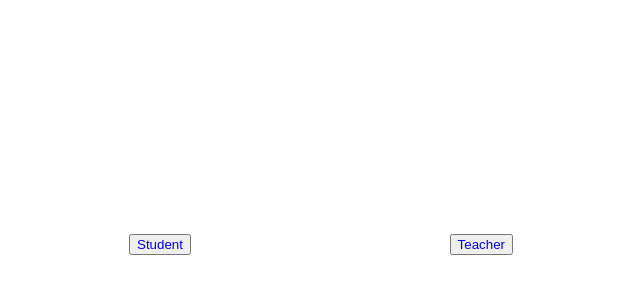
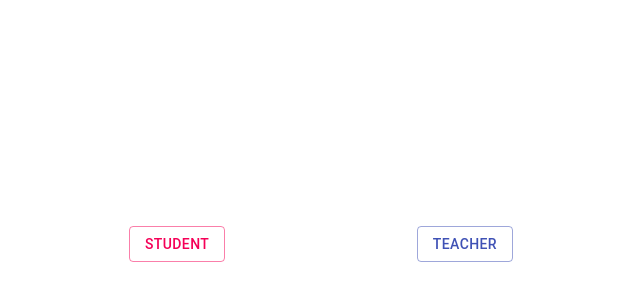
Before and after one commit to WildCodeSchool/2020-11-wns-paris-tamplo-projet-front, a React (Create React App) app: page / in a window 1280 px wide. Shown: the part 156-456 px from the top of the page, without its empty margins (319-959 px from the left). Built offline with nearby package versions, Linux system fonts and the light colour scheme.

Commit message:
Add MaterialUi on Teacher table and App button

```diff
--- a/package.json
+++ b/package.json
@@ -3,6 +3,7 @@
   "version": "0.1.0",
   "private": true,
   "dependencies": {
+    "@material-ui/core": "^4.11.0",
     "@testing-library/jest-dom": "^5.11.4",
     "@testing-library/react": "^11.1.0",
     "@testing-library/user-event": "^12.1.10",
--- a/src/App.js
+++ b/src/App.js
@@ -4,24 +4,35 @@ import { Switch, Route, Link } from 'react-router-dom'
 import Student from './components/Student'
 import Teacher from './components/Teacher'
 
-import { Nav, ButtonNav } from "./styles/element";
+import { Nav } from './styles/element'
+import { Button } from '@material-ui/core'
 
 const App = () => {
   return (
-    <div className="app-container">
+    <div className='app-container'>
       <Switch>
         <Route exact path='/'>
           <Nav>
-            <ButtonNav>
-              <Link to='/student'>Student</Link>
-            </ButtonNav>
-            <ButtonNav>
-              <Link to='/teacher'>Teacher</Link>
-            </ButtonNav>
+            <Button
+              variant='outlined'
+              color='secondary'
+              component={Link}
+              to='/student'
+            >
+              Student
+            </Button>
+            <Button
+              variant='outlined'
+              color='primary'
+              component={Link}
+              to='/teacher'
+            >
+              Teacher
+            </Button>
           </Nav>
         </Route>
-        <Route path="/student" component={Student} />
-        <Route path="/teacher" component={Teacher} />
+        <Route path='/student' component={Student} />
+        <Route path='/teacher' component={Teacher} />
       </Switch>
     </div>
   )
--- a/src/components/Teacher.js
+++ b/src/components/Teacher.js
@@ -1,5 +1,7 @@
 import React, { useState, useEffect } from 'react'
 import axios from 'axios'
+
+import { Table, TableHead, TableRow, TableCell, TableBody } from '@material-ui/core'
 
 const Teacher = () => {
   const [moods, setMoods] = useState(null)
@@ -35,29 +37,33 @@ const Teacher = () => {
   return (
     <div className="teacher-container">
       <h2>Mood tracker</h2>
-      <table>
-        <tr>
-          <td>&nbsp;</td>
+      <Table>
+        <TableHead>
+          <TableRow>
+            <TableCell>&nbsp;</TableCell>
             {dates.map((date) => (
-            <td key={date}>{date}</td>
+              <TableCell>{date}</TableCell>
             ))}
-        </tr>
+          </TableRow>
+        </TableHead>
         {students.map((student) => (
-          <tr>
-            <td>{student.firstname}</td>
-            {dates.map((date, i) => (
-              <td key={i}>
+          <TableBody>
+            <TableRow>
+              <TableCell>{student.firstname}</TableCell>
+              {dates.map((date) => (
+                <TableCell>
                   {
                     (moods.find(
                       (mood) =>
                         mood.student_id === student.id && mood.date === date
                     ) || {})['note']
                   }
-              </td>
+                </TableCell>
               ))}
-          </tr>
+            </TableRow>
+          </TableBody>
         ))}
-      </table>
+      </Table>
     </div>
   )
 }
--- a/src/styles/element.js
+++ b/src/styles/element.js
@@ -9,9 +9,3 @@ export const Nav = styled.nav`
   align-items: center;
   margin: auto;
 `
-
-export const ButtonNav = styled.button`
-  a {
-    text-decoration: none;
-  }
-`
```
Also changed, not shown: 1 other file (tests, documents, lock files or other folders). Lines whose indentation alone changed are shown as unchanged.
